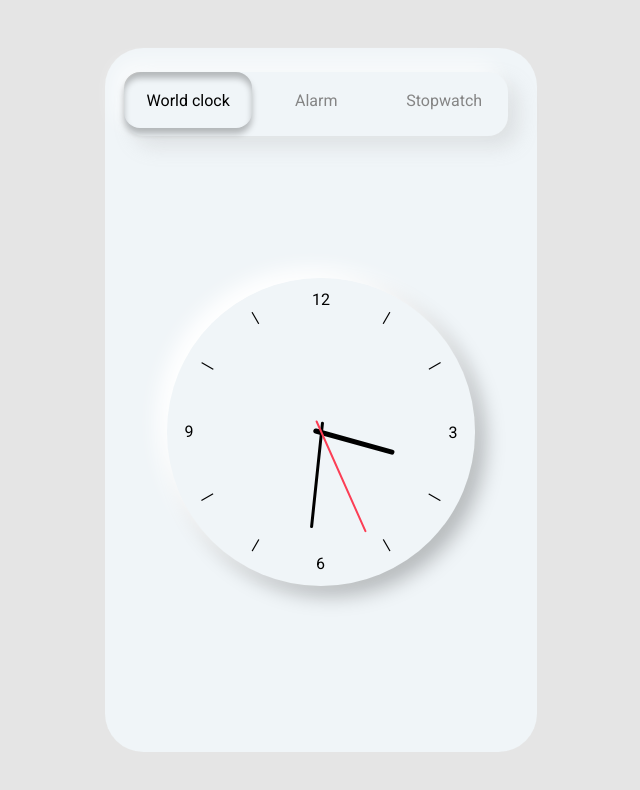
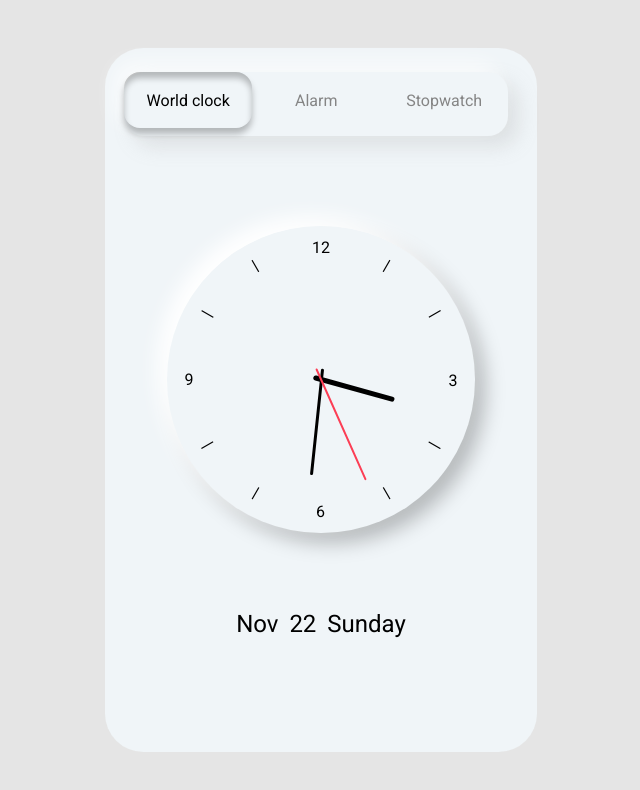
Before and after one commit to sohailan77/Clockify, a plain HTML site: page index.html in a window 1280 px wide. Shown: the whole page, without its empty margins (319-959 px from the left). Drawn offline with Linux system fonts and the light colour scheme.

Commit message:
Add live date display below analog clock

```diff
--- a/index.html
+++ b/index.html
@@ -50,6 +50,9 @@
                         <span style="--i:12; --num: 12;"><b>12</b></span>
                     </div>
                 </div>
+                <div class="date-display">
+                    <p class="date"></p>
+                </div>
 
             </section>
 
--- a/script.js
+++ b/script.js
@@ -20,18 +20,24 @@ tabs.forEach((tab, index) => {
 const hour = document.querySelector("#hour");
 const min = document.querySelector("#minute");
 const sec = document.querySelector("#second");
+const displayDate = document.querySelector(".date");
+
 setInterval(() => {
   d = new Date();
-
   htime = d.getHours();
   mtime = d.getMinutes();
   stime = d.getSeconds();
 
-  hrotation = 30 * htime + mtime/2;
+  hrotation = 30 * htime + mtime / 2;
   mrotation = 6 * mtime;
   srotation = 6 * stime;
 
-  hour.style.transform = `rotate(${hrotation}deg)`
-  min.style.transform = `rotate(${mrotation}deg)`
-  sec.style.transform = `rotate(${srotation}deg)`
-}, 1000)
+  hour.style.transform = `rotate(${hrotation}deg)`;
+  min.style.transform = `rotate(${mrotation}deg)`;
+  sec.style.transform = `rotate(${srotation}deg)`;
+  day = d.toLocaleString("en-IN", { weekday: "long" });
+  date = d.toLocaleString("en-IN", { day: "numeric" });
+  month = d.toLocaleString("en-IN", { month: "short" });
+
+  displayDate.innerText = `${month} ${date} ${day}`;
+}, 1000);
--- a/style.css
+++ b/style.css
@@ -133,7 +133,6 @@ main .visible {
   font-weight: normal;
 }
 
-
 #hour,
 #minute,
 #second {
@@ -144,25 +143,33 @@ main .visible {
 
 #hour {
   width: 5px;
- height: 84px;
+  height: 84px;
   background-color: #000000;
   top: 25.5%;
-  /* display: none; */
 }
 #minute {
   width: 3px;
   height: 107px;
   background-color: #000000;
- top: 18.6%;
+  top: 18.6%;
   right: 190.5px;
-  /* display: none; */
 }
 #second {
   width: 2.2px;
   height: 122px;
   background-color: #fc3e55;
   top: 14.3%;
-  /* display: none; */
+}
+
+.date-display {
+  margin-top: 20%;
+  text-align: center;
+}
+
+.date-display .date {
+  color: #000000;
+  font-size: min(1.5rem, 5.2vw);
+  word-spacing: 5px;
 }
 
 @media (max-width: 500px) {
```
